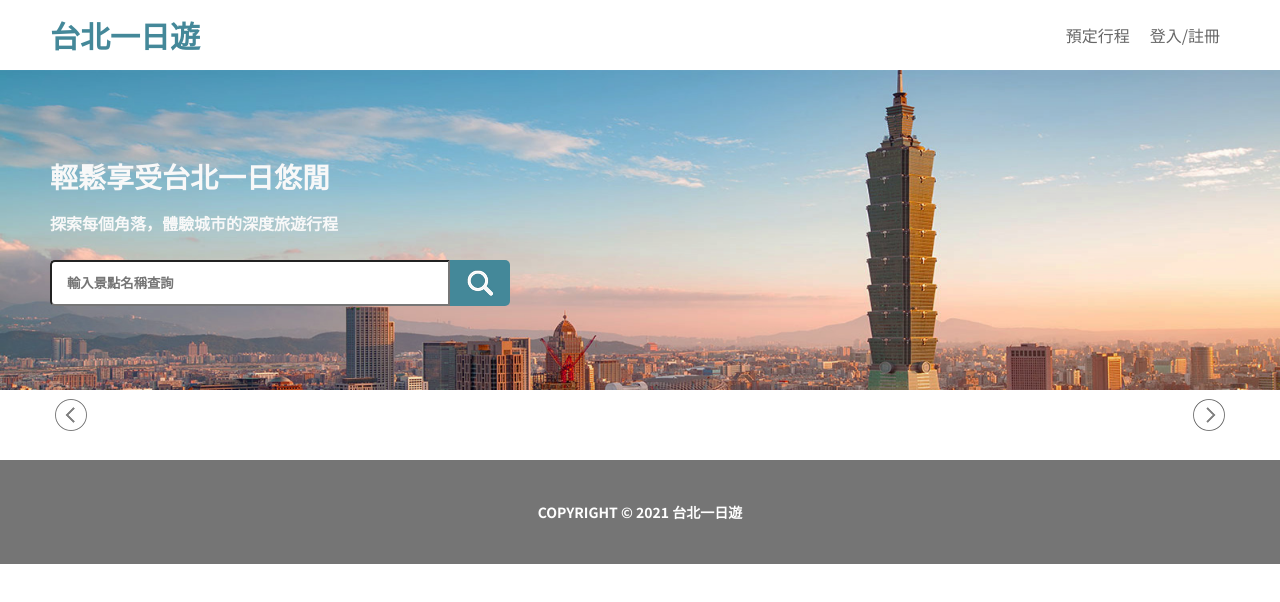
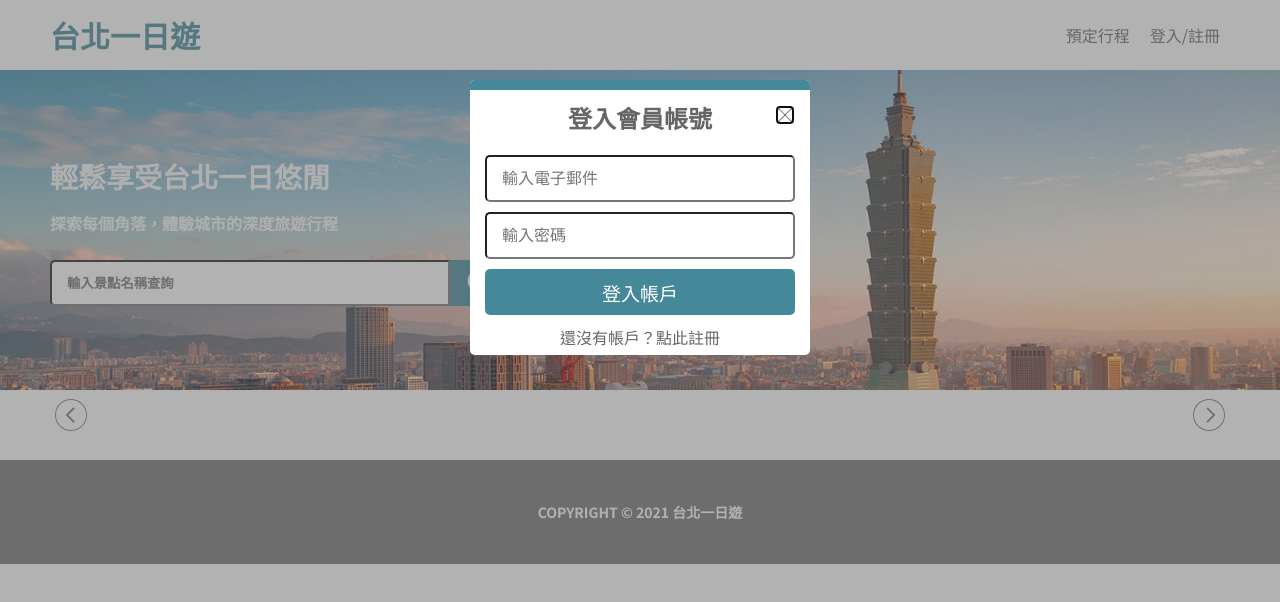
Before and after one commit to cmchiu-grover/phase2_taipei_day_trip, a plain HTML site: page static/index.html in a window 1280 px wide. Both pictures are taken after a click on the element "登入". Drawn offline with Linux system fonts and the light colour scheme; no server answers.

Commit message:
Updated HTML and CSS.

```diff
--- a/static/css/style.css
+++ b/static/css/style.css
@@ -12,73 +12,81 @@ ul {
   list-style: none;
 }
 
+::backdrop {
+  background-color: #666666;
+  opacity: 0.5;
+}
+
 body {
   height: auto;
 }
-body div.signup_area {
+body dialog.signup_area {
   width: 340px;
   height: 332px;
-  display: none;
-  transform: translateX(-50%); /* 將表單置於容器中心 */
+  display: flex;
+  transform: translateX(-50%);
 }
-body div.signin_area {
+body dialog.signin_area {
   width: 340px;
   height: 275px;
-  display: none;
-  transform: translateX(-50%); /* 將表單置於容器中心 */
+  display: flex;
+  transform: translateX(-50%);
 }
-body div.signup_area,
-body div.signin_area {
+body dialog.signup_area,
+body dialog.signin_area {
+  opacity: 0;
+  transition: opacity 0.3s ease-in-out;
   border-radius: 5px 5px 5px 5px;
-  position: absolute;
+  border: 0;
   left: 50%;
   top: 80px;
-  z-index: 3; /* 設置 z-index 為 3，使其位於最上層 */
+  overflow: visible;
+  z-index: -1;
   flex-direction: column;
   justify-content: flex-start;
   align-items: center;
   background-color: #ffffff;
 }
-body div.signup_area div.decobar,
-body div.signin_area div.decobar {
+body dialog.signup_area div.decobar,
+body dialog.signin_area div.decobar {
   border-radius: 5px 5px 0 0;
   flex-shrink: 0;
   background-color: #448899;
   width: 100%;
   height: 10px;
 }
-body div.signup_area h2,
-body div.signin_area h2 {
+body dialog.signup_area h2,
+body dialog.signin_area h2 {
   margin-top: 10px;
   font-size: 24px;
   font-weight: 700;
   color: #666666;
 }
-body div.signup_area form,
-body div.signin_area form {
+body dialog.signup_area form,
+body dialog.signin_area form {
   margin: 15px 15px 16px 15px;
 }
-body div.signup_area form input,
-body div.signin_area form input {
+body dialog.signup_area form input,
+body dialog.signin_area form input {
   margin: 5px 0 5px 0;
   height: 47px;
   width: 310px;
   border-radius: 5px 5px 5px 5px;
   padding: 16.5px 15px 16.5px 15px;
 }
-body div.signup_area form input::-moz-placeholder, body div.signin_area form input::-moz-placeholder {
+body dialog.signup_area form input::-moz-placeholder, body dialog.signin_area form input::-moz-placeholder {
   color: #757575;
   font-weight: 500;
   font-size: 16px;
 }
-body div.signup_area form input::placeholder,
-body div.signin_area form input::placeholder {
+body dialog.signup_area form input::placeholder,
+body dialog.signin_area form input::placeholder {
   color: #757575;
   font-weight: 500;
   font-size: 16px;
 }
-body div.signup_area form button,
-body div.signin_area form button {
+body dialog.signup_area form button,
+body dialog.signin_area form button {
   width: 310px;
   height: 46px;
   background-color: #448899;
@@ -89,24 +97,38 @@ body div.signin_area form button {
   border-radius: 5px 5px 5px 5px;
   margin: 5px 0 5px 0;
 }
-body div.signup_area form div.link_text,
-body div.signin_area form div.link_text {
+body dialog.signup_area form div.link_text,
+body dialog.signin_area form div.link_text {
   display: flex;
   justify-content: center;
   align-items: center;
   margin-top: 5px;
 }
-body div.signup_area form div.link_text p,
-body div.signin_area form div.link_text p {
+body dialog.signup_area form div.link_text p,
+body dialog.signin_area form div.link_text p {
   color: #666666;
   font-weight: 500;
 }
-body div.signup_area img.close_icon,
-body div.signin_area img.close_icon {
+body dialog.signup_area button.close_signin,
+body dialog.signup_area button.close_signup,
+body dialog.signin_area button.close_signin,
+body dialog.signin_area button.close_signup {
   position: absolute; /* 設置絕對定位 */
   top: 27px; /* 距離 form 頂部 27px */
   right: 17px; /* 距離 form 右邊 17px */
   z-index: 4; /* 設置 z-index 為 4，使其位於 form 上一層 */
+  background-image: url("/static/img/close_icon.png"); /* 替換為你的圖片路徑 */
+  background-size: cover; /* 或 contain，根據需求 */
+  border: none;
+  background-color: #ffffff;
+  padding: 0;
+  width: 16px; /* 設定圖片寬度 */
+  height: 16px; /* 設定圖片高度 */
+}
+body dialog.signup_area[open],
+body dialog.signin_area[open] {
+  opacity: 1;
+  z-index: 2;
 }
 body div.cover {
   display: none;
@@ -122,7 +144,6 @@ body main {
   display: flex;
   flex-direction: column;
   align-items: center;
-  position: relative;
   z-index: 1;
 }
 body main header {
--- a/static/index.html
+++ b/static/index.html
@@ -1,13 +1,59 @@
 <!DOCTYPE html>
-<html lang="en">
+<html lang="zh-Hant">
   <head>
     <meta charset="UTF-8" />
     <meta name="viewport" content="width=device-width, initial-scale=1.0" />
-    <title>Index</title>
+    <title>首頁</title>
     <link rel="stylesheet" href="/static/css/style.css" />
   </head>
   <body>
-    <div class="signup_area">
+    <dialog class="signin_area">
+      <div class="decobar"></div>
+      <h2>登入會員帳號</h2>
+      <form method="post" action="/signin">
+        <div>
+          <label for="email"></label>
+          <input
+            class="signin_eamil"
+            type="text"
+            id="username"
+            name="email"
+            placeholder="輸入電子郵件"
+            required
+          />
+        </div>
+        <div>
+          <label for="password"></label>
+          <input
+            type="password"
+            id="password"
+            name="password"
+            placeholder="輸入密碼"
+            required
+          />
+        </div>
+
+        <button type="submit" style="cursor: pointer">登入帳戶</button>
+        <div class="link_text">
+          <p>還沒有帳戶？</p>
+          <p
+            class="hide_signin_display_signup"
+            style="cursor: pointer"
+            onclick="closeSigninShowSignup()"
+          >
+            點此註冊
+          </p>
+        </div>
+      </form>
+      <button
+        class="close_signin"
+        style="cursor: pointer"
+        onclick="closeSignin()"
+        autofocus
+      ></button>
+    </dialog>
+
+    <dialog class="signup_area">
       <div class="decobar"></div>
       <h2>註冊會員帳號</h2>
       <form method="post" action="/signup" autocomplete="off">
@@ -50,70 +96,20 @@
           <p>已經有帳戶了？</p>
           <p
             class="hide_signup_display_signin"
-            onclick="hideSignupDisplaySignin()"
+            onclick="closeSignupShowSignin()"
             style="cursor: pointer"
           >
             點此登入
           </p>
         </div>
       </form>
-      <img
-        src="/static/img/close_icon.png"
-        alt=""
-        class="close_icon"
-        onclick="hideSignup(event)"
+      <button
+        class="close_signup"
+        onclick="closeSignup()"
         style="cursor: pointer"
-      />
-    </div>
-
-    <div class="signin_area">
-      <div class="decobar"></div>
-      <h2>登入會員帳號</h2>
-      <form method="post" action="/signin">
-        <div>
-          <label for="email"></label>
-          <input
-            class="signin_eamil"
-            type="text"
-            id="username"
-            name="email"
-            placeholder="輸入電子郵件"
-            required
-          />
-        </div>
-        <div>
-          <label for="password"></label>
-          <input
-            type="password"
-            id="password"
-            name="password"
-            placeholder="輸入密碼"
-            required
-          />
-        </div>
-
-        <button type="submit" style="cursor: pointer">登入帳戶</button>
-        <div class="link_text">
-          <p>還沒有帳戶？</p>
-          <p
-            class="hide_signin_display_signup"
-            onclick="hideSigninDisplaySignup()"
-            style="cursor: pointer"
-          >
-            點此註冊
-          </p>
-        </div>
-      </form>
-      <img
-        src="/static/img/close_icon.png"
-        alt=""
-        class="close_icon"
-        onclick="hideSignin(event)"
-        style="cursor: pointer"
-      />
-    </div>
-
-    <div class="cover"></div>
+        autofocus
+      ></button>
+    </dialog>
 
     <main>
       <header>
@@ -123,21 +119,9 @@
             <ul>
               <li>預定行程</li>
               <li style="display: flex">
-                <p
-                  class="p_signin"
-                  onclick="displaySignin(event)"
-                  style="cursor: pointer"
-                >
-                  登入
-                </p>
+                <p class="p_signin" style="cursor: pointer">登入</p>
                 /
-                <p
-                  class="psignup"
-                  onclick="displaySignup(event)"
-                  style="cursor: pointer"
-                >
-                  註冊
-                </p>
+                <p class="p_signup" style="cursor: pointer">註冊</p>
               </li>
             </ul>
           </nav>
@@ -201,6 +185,8 @@
         </div> -->
       </article>
 
+      <div id="bottom"></div>
+
       <footer>
         <div>COPYRIGHT © 2021 台北一日遊</div>
       </footer>
```
Also changed, not shown: 1 other file.
